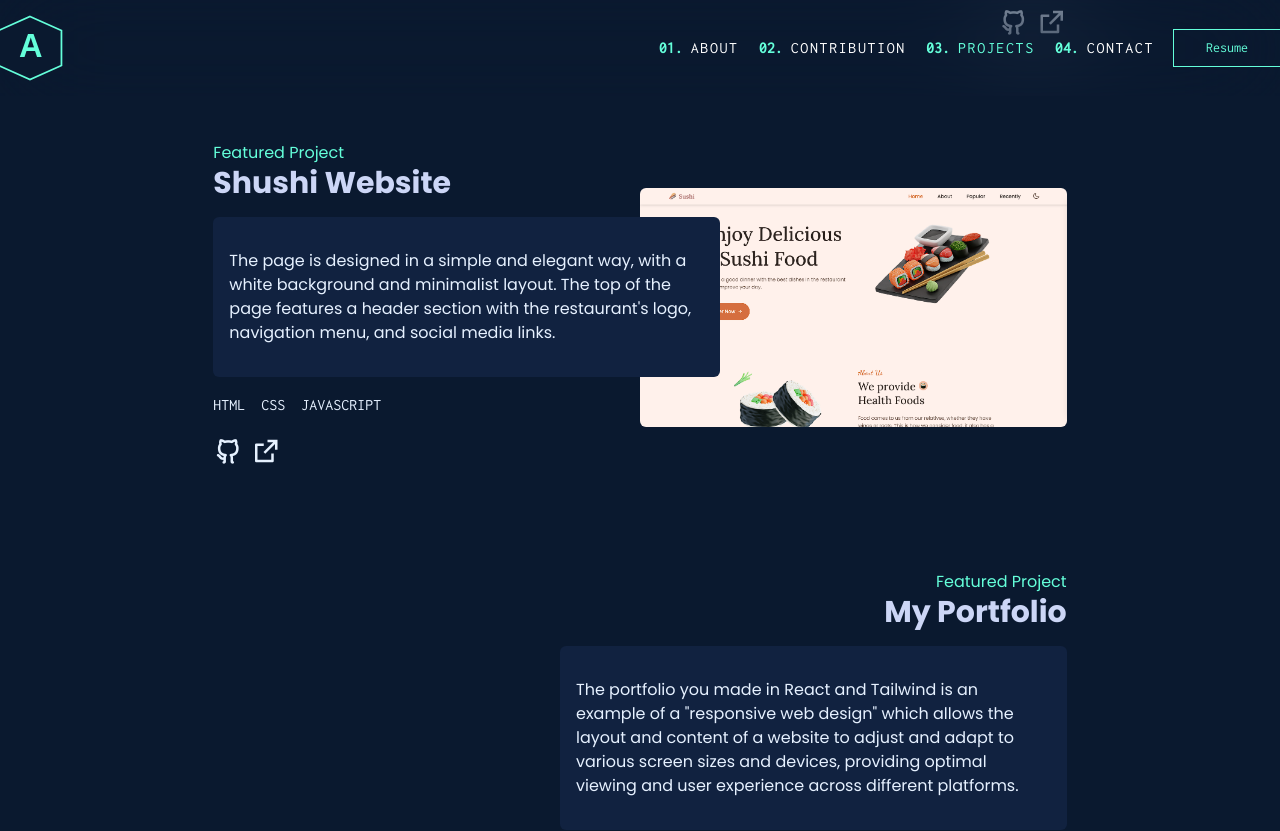
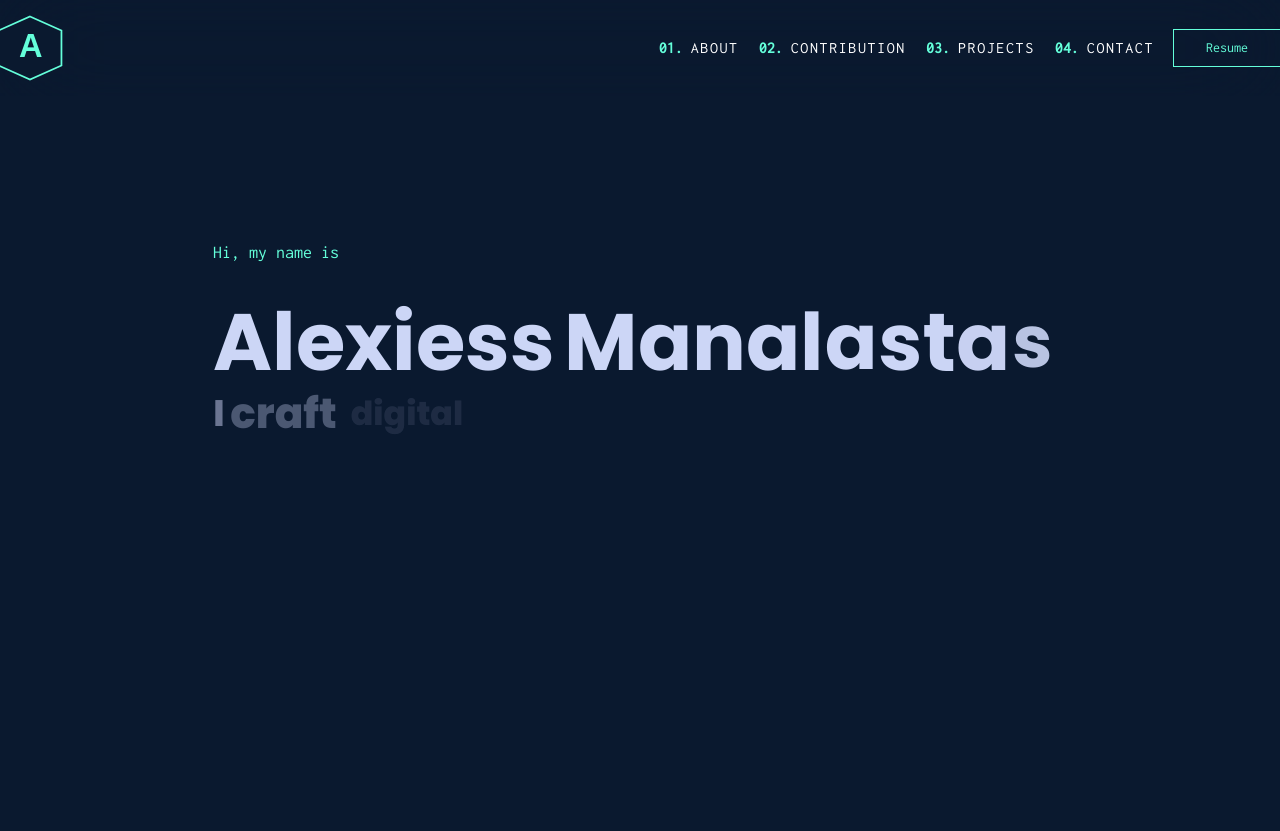
Before and after one commit to alexiss455/MyportfolioAlexiess, a React (Vite) app: page / in a window 1280 px wide. Shown: the top 831 px of the page. Built offline with nearby package versions, Linux system fonts and the light colour scheme.

Commit message:
body_update_flex

```diff
--- a/src/App.css
+++ b/src/App.css
@@ -40,10 +40,10 @@ header {
 body {
   margin: 0;
   padding: 0;
-  height: 100vh;
+  /* height: 100vh;
   display: flex;
   align-items: center;
-  justify-content: center;
+  justify-content: center; */
   box-sizing: border-box;
   background-color: #0a192f;
   font-family: "Poppins", sans-serif;
```
